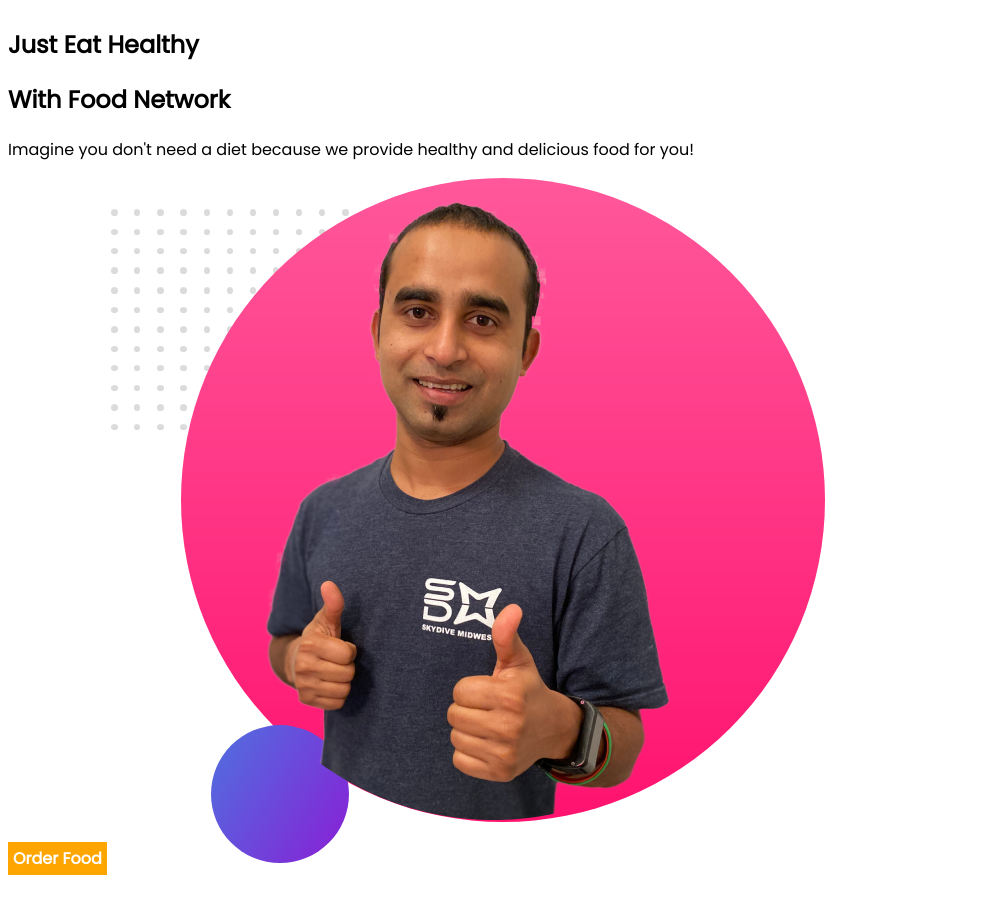
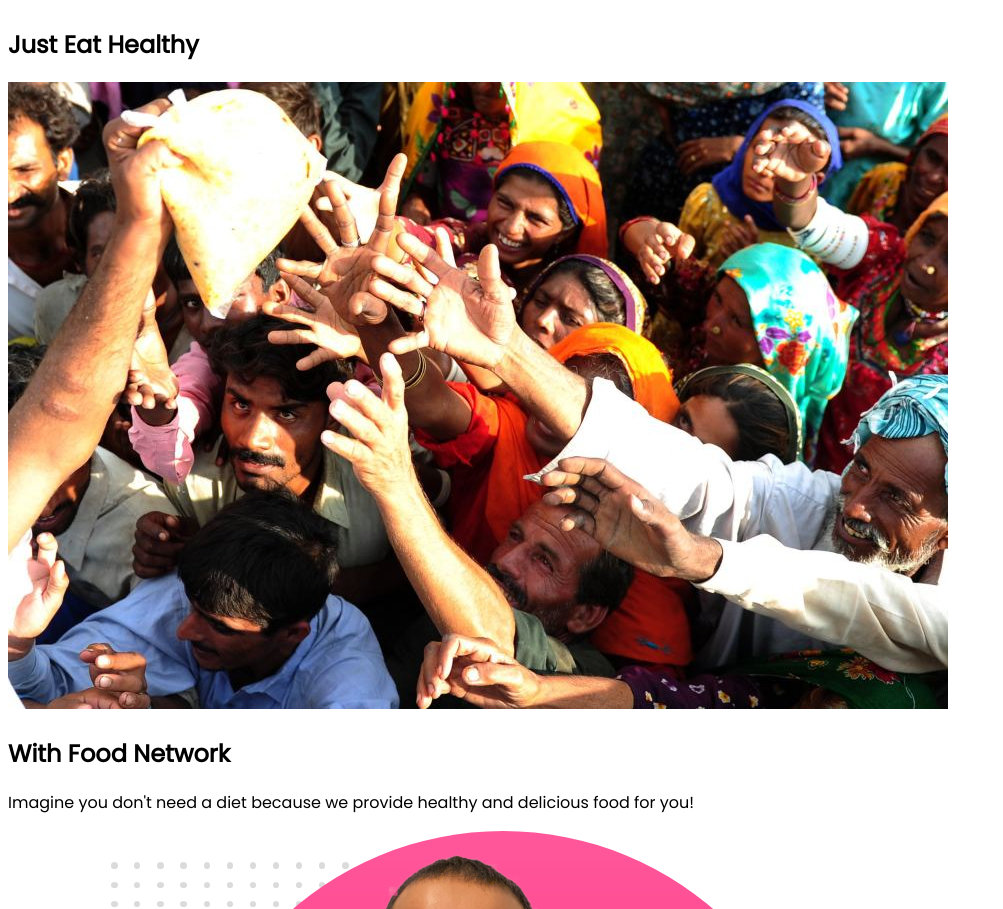
Before and after one commit to ShawonRimon/learn-web2-eat-healthy, a plain HTML site: page index.html in a window 1280 px wide. Shown: the part 1546-2455 px from the top of the page, without its empty margins (0-1003 px from the left). Before the commit the page ends 2425 px from the top, so only its background shows below. Drawn offline with Linux system fonts and the light colour scheme.

Commit message:
check-br.

```diff
--- a/index.html
+++ b/index.html
@@ -19,6 +19,7 @@
             <h1>Skip The Diet,</h1>
             <img src="donation0.jpg" alt="">
             <h1>Just Eat Healthy</h1>
+            <img src="donation0.jpg" alt="">
             <h1>With Food Network</h1>
             <p>Imagine you don't need a diet because we provide
 
```
